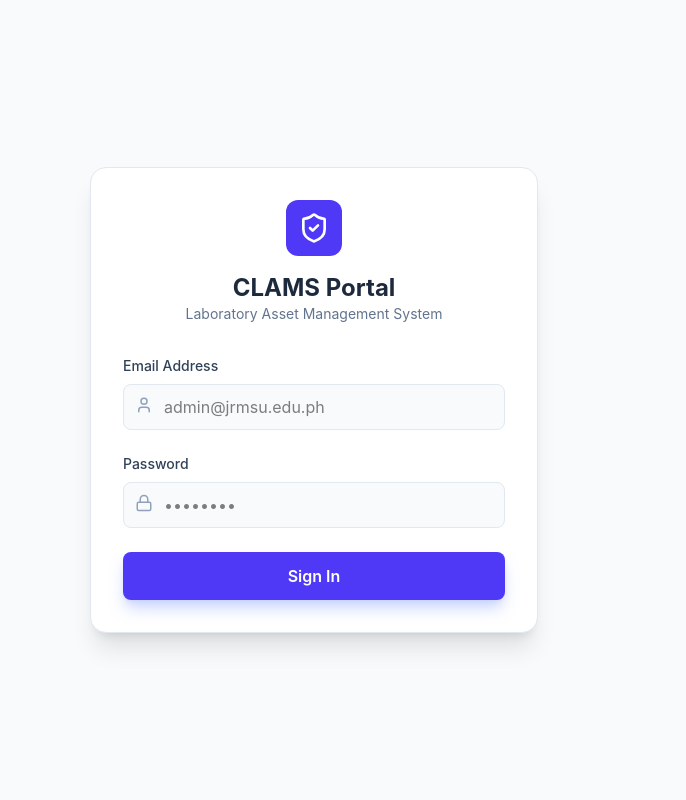
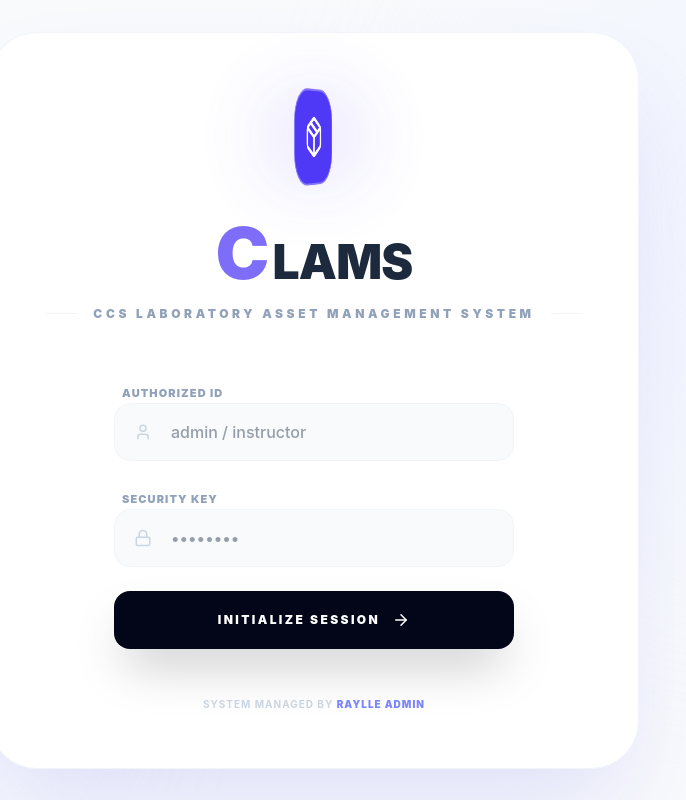
Before and after one commit to crisdanoy9-art/clams, a React (Vite) app in the folder frontend/: page / in a window 1280 px wide. Shown: the whole page, without its empty margins (326-1012 px from the left). Built offline with nearby package versions, Linux system fonts and the light colour scheme.

Commit message:
edit very light

```diff
--- a/frontend/src/App.tsx
+++ b/frontend/src/App.tsx
@@ -1,6 +1,5 @@
 import React, { useState } from 'react';
 import Sidebar from './components/Sidebar';
-// Importing all 9 core pages (Login is handled separately)
 import Dashboard from './pages/Dashboard';
 import Laboratories from './pages/Laboratories';
 import Equipment from './pages/Equipment';
@@ -15,12 +14,22 @@ import Login from './pages/Login';
 const App: React.FC = () => {
   const [isLoggedIn, setIsLoggedIn] = useState(false);
   const [currentView, setCurrentView] = useState('dashboard');
-
-  // Simulation: toggle this to see instructor vs admin views
   const [userRole, setUserRole] = useState<'admin' | 'instructor'>('admin');
 
+  // FIXED: This now accepts the role from the Login component
+  const handleLogin = (role: 'admin' | 'instructor') => {
+    setUserRole(role);
+    setIsLoggedIn(true);
+    setCurrentView('dashboard');
+  };
+
+  const handleLogout = () => {
+    setIsLoggedIn(false);
+    setCurrentView('dashboard');
+  };
+
   if (!isLoggedIn) {
-    return <Login onLogin={() => setIsLoggedIn(true)} />;
+    return <Login onLogin={handleLogin} />;
   }
 
   const renderView = () => {
@@ -34,7 +43,7 @@ const App: React.FC = () => {
       case 'users': return userRole === 'admin' ? <Users /> : <Dashboard />;
       case 'logs': return userRole === 'admin' ? <ActivityLogs /> : <Dashboard />;
       case 'reports': return <Reports role={userRole} />;
-      case 'logout': setIsLoggedIn(false); return null;
+      case 'logout': handleLogout(); return null;
       default: return <Dashboard />;
     }
   };
@@ -61,13 +70,15 @@ const App: React.FC = () => {
 
           <div className="flex items-center gap-4">
             <div className="text-right hidden sm:block">
-              <p className="text-xs font-bold text-slate-900">Raylle Admin</p>
+              <p className="text-xs font-bold text-slate-900">
+                {userRole === 'admin' ? 'Raylle Admin' : 'Staff Instructor'}
+              </p>
               <p className="text-[10px] text-indigo-500 font-bold uppercase tracking-tighter">
                 {userRole === 'admin' ? 'System Administrator' : 'Laboratory Instructor'}
               </p>
             </div>
-            <div className="w-10 h-10 bg-indigo-600 rounded-xl shadow-lg shadow-indigo-100 flex items-center justify-center text-white font-black">
-              R
+            <div className="w-10 h-10 bg-indigo-600 rounded-xl shadow-lg shadow-indigo-100 flex items-center justify-center text-white font-black text-xl">
+              {userRole === 'admin' ? 'R' : 'I'}
             </div>
           </div>
         </header>
--- a/frontend/src/pages/Dashboard.tsx
+++ b/frontend/src/pages/Dashboard.tsx
@@ -33,13 +33,8 @@ const DashboardContent: React.FC = () => {
             <h2 className="text-2xl font-bold text-slate-800">Dashboard</h2>
             <p className="text-xs text-slate-500 mt-1">CLAMS / Admin / Dashboard</p>
           </div>
-          <div className="flex items-center gap-4">
-            <span className="text-sm font-medium text-slate-600">April 26, 2024</span>
-            <button className="flex items-center gap-2 bg-indigo-600 hover:bg-indigo-700 text-white px-4 py-2 rounded-lg transition-colors text-sm font-semibold shadow-sm">
-              <Plus size={18} />
-              Add Equipment
-            </button>
-          </div>
+
+
         </header>
 
         {/* Stats Grid */}
--- a/frontend/src/pages/Login.tsx
+++ b/frontend/src/pages/Login.tsx
@@ -1,62 +1,130 @@
 import React, { useState } from 'react';
-import { ShieldCheck, Lock, User } from 'lucide-react';
+import { Package, Lock, User, ArrowRight } from 'lucide-react';
 
-const Login: React.FC<{ onLogin: () => void }> = ({ onLogin }) => {
-  const [email, setEmail] = useState('');
+interface LoginProps {
+  onLogin: (role: 'admin' | 'instructor') => void;
+}
+
+const Login: React.FC<LoginProps> = ({ onLogin }) => {
+  const [username, setUsername] = useState('');
   const [password, setPassword] = useState('');
+  const [error, setError] = useState('');
 
-  const handleSubmit = (e: React.FormEvent) => {
+  // SUCCESS STATE: This ensures the UI reflects the login immediately
+  const [isSuccess, setIsSuccess] = useState(false);
+
+  const handleLogin = (e: React.FormEvent) => {
     e.preventDefault();
-    onLogin(); // Simplified for now
+    setError(''); // Clear previous errors
+
+    // CASE-SENSITIVE CHECK
+    const user = username.trim().toLowerCase();
+    const pass = password.trim();
+
+    if (user === 'admin' && pass === 'admin123') {
+      setIsSuccess(true);
+      setTimeout(() => onLogin('admin'), 1000); // 1s delay for "Success" animation
+    }
+    else if (user === 'instructor' && pass === 'pass123') {
+      setIsSuccess(true);
+      setTimeout(() => onLogin('instructor'), 1000);
+    }
+    else {
+      setError('Access Denied: Invalid Credentials');
+    }
   };
 
+  if (isSuccess) {
+    return (
+      <div className="min-h-screen bg-slate-950 flex flex-col items-center justify-center">
+        <div className="w-20 h-20 border-4 border-indigo-500 border-t-transparent rounded-full animate-spin mb-6"></div>
+        <h1 className="text-white font-black tracking-[0.5em] animate-pulse uppercase">Initializing Session...</h1>
+      </div>
+    );
+  }
+
   return (
-    <div className="min-h-screen bg-slate-50 flex items-center justify-center p-4">
-      <div className="max-w-md w-full bg-white rounded-2xl shadow-xl p-8 border border-slate-200">
-        <div className="text-center mb-8">
-          <div className="inline-flex p-3 bg-indigo-600 rounded-xl mb-4">
-            <ShieldCheck className="text-white" size={32} />
+    <div className="min-h-screen bg-[#F8FAFC] flex items-center justify-center p-6 font-sans overflow-hidden relative">
+
+      {/* Background Blurs */}
+      <div className="absolute top-[-10%] right-[-10%] w-[600px] h-[600px] bg-indigo-50 rounded-full blur-[120px] opacity-60"></div>
+      <div className="absolute bottom-[-10%] left-[-10%] w-[500px] h-[500px] bg-indigo-100 rounded-full blur-[100px] opacity-40"></div>
+
+      <div className="w-full max-w-[650px] bg-white rounded-[3rem] shadow-[0_50px_100px_-20px_rgba(79,70,229,0.15)] p-14 border border-slate-100 relative z-10">
+
+        <div className="flex flex-col items-center mb-14 text-center">
+          <div className="relative w-24 h-24 perspective-1000 mb-8">
+            <div className="absolute inset-0 bg-indigo-600/20 rounded-full blur-[40px] animate-pulse"></div>
+            <div className="w-full h-full relative animate-[flip_8s_linear_infinite] preserve-3d">
+              <div className="absolute inset-0 w-full h-full bg-slate-900 rounded-[2rem] flex items-center justify-center border-2 border-indigo-500 shadow-2xl backface-hidden">
+                <span className="text-white font-black text-5xl italic tracking-tighter">C</span>
+              </div>
+              <div className="absolute inset-0 w-full h-full bg-indigo-600 rounded-[2rem] flex items-center justify-center border-2 border-white/30 rotate-y-180 backface-hidden">
+                <Package className="text-white" size={44} />
+              </div>
+            </div>
           </div>
-          <h1 className="text-2xl font-bold text-slate-800">CLAMS Portal</h1>
-          <p className="text-slate-500 text-sm">Laboratory Asset Management System</p>
+
+          <h1 className="flex items-baseline font-black text-slate-800 tracking-tighter">
+            <span className="text-7xl text-indigo-600 mr-1 animate-pulse">C</span>
+            <span className="text-5xl uppercase">LAMS</span>
+          </h1>
+
+          <div className="flex items-center gap-4 w-full mt-4">
+            <div className="h-px flex-1 bg-slate-100"></div>
+            <h2 className="text-[12px] font-black text-slate-400 uppercase tracking-[0.3em] whitespace-nowrap">
+              CCS Laboratory Asset Management System
+            </h2>
+            <div className="h-px flex-1 bg-slate-100"></div>
+          </div>
         </div>
 
-        <form onSubmit={handleSubmit} className="space-y-6">
-          <div>
-            <label className="block text-sm font-medium text-slate-700 mb-2">Email Address</label>
-            <div className="relative">
-              <User className="absolute left-3 top-3 text-slate-400" size={18} />
+        <form onSubmit={handleLogin} className="space-y-6 max-w-[400px] mx-auto">
+          {error && (
+            <div className="bg-rose-50 text-rose-500 text-[10px] font-black py-4 rounded-2xl text-center uppercase tracking-widest border border-rose-100 animate-bounce">
+              ⚠️ {error}
+            </div>
+          )}
+
+          <div className="space-y-2">
+            <label className="text-[11px] font-black uppercase tracking-widest text-slate-400 ml-2">Authorized ID</label>
+            <div className="relative group">
+              <User className="absolute left-5 top-1/2 -translate-y-1/2 text-slate-300 group-focus-within:text-indigo-500 transition-colors" size={18} />
               <input
-                type="email"
-                className="w-full pl-10 pr-4 py-2.5 bg-slate-50 border border-slate-200 rounded-lg focus:ring-2 focus:ring-indigo-500 outline-none transition-all"
-                placeholder="admin@jrmsu.edu.ph"
-                value={email}
-                onChange={(e) => setEmail(e.target.value)}
+                type="text"
+                value={username}
+                onChange={(e) => setUsername(e.target.value)}
+                placeholder="admin / instructor"
+                className="w-full bg-slate-50 border border-slate-100 py-4 pl-14 pr-6 rounded-2xl outline-none focus:border-indigo-500 focus:bg-white transition-all font-medium text-slate-700"
+                required
               />
             </div>
           </div>
 
-          <div>
-            <label className="block text-sm font-medium text-slate-700 mb-2">Password</label>
-            <div className="relative">
-              <Lock className="absolute left-3 top-3 text-slate-400" size={18} />
+          <div className="space-y-2">
+            <label className="text-[11px] font-black uppercase tracking-widest text-slate-400 ml-2">Security Key</label>
+            <div className="relative group">
+              <Lock className="absolute left-5 top-1/2 -translate-y-1/2 text-slate-300 group-focus-within:text-indigo-500 transition-colors" size={18} />
               <input
                 type="password"
-                className="w-full pl-10 pr-4 py-2.5 bg-slate-50 border border-slate-200 rounded-lg focus:ring-2 focus:ring-indigo-500 outline-none transition-all"
-                placeholder="••••••••"
                 value={password}
                 onChange={(e) => setPassword(e.target.value)}
+                placeholder="••••••••"
+                className="w-full bg-slate-50 border border-slate-100 py-4 pl-14 pr-6 rounded-2xl outline-none focus:border-indigo-500 focus:bg-white transition-all font-medium text-slate-700"
+                required
               />
             </div>
           </div>
 
-          <button
-            type="submit"
-            className="w-full bg-indigo-600 hover:bg-indigo-700 text-white font-semibold py-3 rounded-lg transition-colors shadow-lg shadow-indigo-200"
-          >
-            Sign In
+          <button type="submit" className="w-full bg-slate-950 text-white py-5 rounded-2xl font-black uppercase tracking-[0.2em] text-xs flex items-center justify-center gap-3 shadow-2xl hover:bg-indigo-600 transition-all duration-500 group mt-4">
+            Initialize Session
+            <ArrowRight size={18} className="group-hover:translate-x-2 transition-transform" />
           </button>
         </form>
+
+        <div className="mt-12 text-center text-[10px] text-slate-300 font-bold uppercase tracking-widest">
+            System Managed by <span className="text-indigo-400 font-black">Raylle Admin</span>
+        </div>
       </div>
     </div>
   );
```
